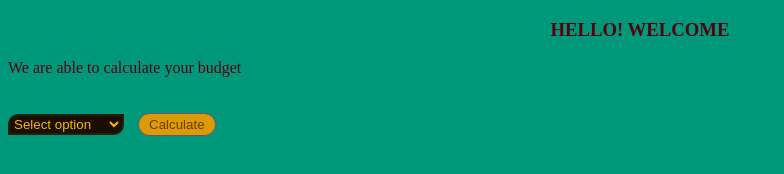
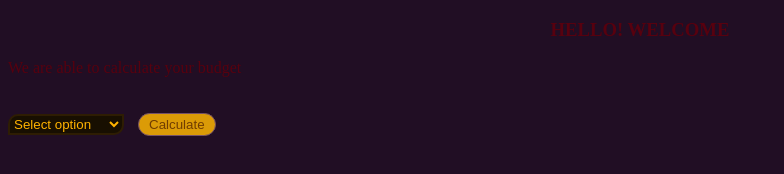
Before and after one commit to CYHses/projectA.com, a plain HTML site: page CYHsesHome.html in a window 1280 px wide. Shown: the whole page, without its empty margins (0-784 px from the left). Drawn offline with Linux system fonts and the light colour scheme.

Commit message:
Update CYHsesHome.css

```diff
--- a/CYHsesHome.css
+++ b/CYHsesHome.css
@@ -1,5 +1,5 @@
 body{
-    background-color:#00987B;
+    background-color:#210E24;
     color: rgb(87, 1, 15);
 }
 
```
